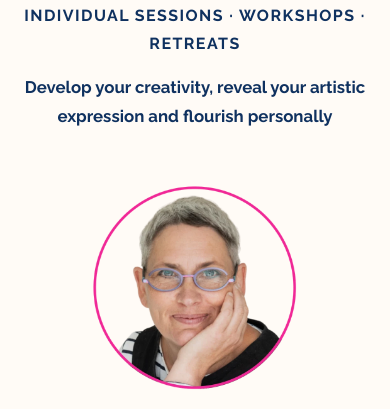
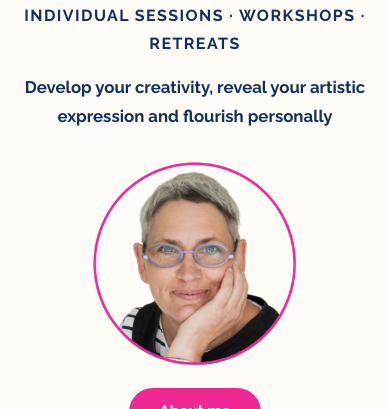
Before and after one commit to OracleCreation/ArianeMarianeWorkShop, a plain HTML site: page EN/index.html in a window 390 px wide. Shown: the part 428-837 px from the top of the page. Drawn offline with Linux system fonts and the light colour scheme; a web font is replaced by a local one.

Commit message:
Add files via upload

```diff
--- a/EN/index.html
+++ b/EN/index.html
@@ -505,6 +505,8 @@
 
 
 
+
+
 <style id="mobileCenterStyle">
 /* évite tout défilement horizontal causé par des éléments décalés/débordants */
 html,body{ overflow-x:hidden; overflow-x:clip; overscroll-behavior-x:none; }
@@ -699,6 +701,51 @@ html,body{ overflow-x:hidden; overflow-x:clip; overscroll-behavior-x:none; }
 /* Les textes gris du site passent en noir */
 :root{ --ink-soft:#000; }
 </style>
+<style id="aboutPhotoCenterFix">
+/* Tablette / téléphone (900 px et moins) : photo ronde + bouton « A propos de moi » centrés verticalement entre le texte du dessus et celui du dessous */
+@media (max-width:900px){
+  .about-photo-col > img[style*="--mx"], .about-photo-col > .btn[style*="--mx"]{
+    transform:translate(var(--mx,0px), calc(var(--my,0px) + var(--abdy,0px))) scale(var(--mscale,1)) !important;
+  }
+}
+</style>
+<script id="aboutPhotoCenterScript">
+(function(){
+  var root = document.documentElement;
+  function isMobile(){ return window.innerWidth <= 900 || root.classList.contains('editor-mobile-view'); }
+  function parts(){
+    var col = document.querySelector('.about-photo-col'); if(!col) return null;
+    var img = col.querySelector('img'), btn = col.querySelector('.btn');
+    var role = document.querySelector('.about-role'), p = null;
+    Array.prototype.forEach.call(document.querySelectorAll('.about-text p'), function(e){ if(!p && (e.textContent||'').trim()) p = e; });
+    return (img && btn && role && p) ? {img:img, btn:btn, role:role, p:p} : null;
+  }
+  function setD(o, v){ o.img.style.setProperty('--abdy', v); o.btn.style.setProperty('--abdy', v); }
+  function place(){
+    var o = parts(); if(!o) return;
+    if(!isMobile() || document.body.classList.contains('edit-mode')){ setD(o, '0px'); return; }
+    var cur = parseFloat(o.img.style.getPropertyValue('--abdy')) || 0;
+    var above = o.role.getBoundingClientRect().bottom, below = o.p.getBoundingClientRect().top;
+    var top = o.img.getBoundingClientRect().top, bottom = o.btn.getBoundingClientRect().bottom;
+    var delta = ((below - bottom) - (top - above)) / 2;
+    if(Math.abs(delta) < 0.5) return;
+    setD(o, Math.round(cur + delta) + 'px');
+  }
+  window.addEventListener('resize', place); window.addEventListener('orientationchange', function(){ setTimeout(place, 150); }); window.addEventListener('load', place);
+  if(document.fonts && document.fonts.ready) document.fonts.ready.then(place);
+  function watch(){
+    var o = parts(); if(!o) return;
+    o.img.addEventListener('load', place);
+    if(window.ResizeObserver){
+      var ro = new ResizeObserver(function(){ place(); });
+      [o.img, o.btn, o.role, o.p].forEach(function(e){ ro.observe(e); });
+    }
+    if(window.MutationObserver) new MutationObserver(function(){ setTimeout(place, 0); }).observe(document.body, {attributes:true, attributeFilter:['class']});
+    place(); setTimeout(place, 400); setTimeout(place, 1500);
+  }
+  if(document.readyState !== 'loading') watch(); else document.addEventListener('DOMContentLoaded', watch);
+})();
+</script>
 </head>
 <body class="" style="">
 
@@ -737,8 +784,8 @@ html,body{ overflow-x:hidden; overflow-x:clip; overscroll-behavior-x:none; }
 <section class="about">
   <div class="container">
     <div class="about-photo-col">
-      <img src="../images/photo-ariane-round.webp" alt="Portrait of Ariane Mariane in her studio" class="" style="transform: translate(-24px, -80px) scale(1); --mx: 0px; --my: 136px; --mscale: 1; --mMT: -43px;">
-      <a href="apropos.html" class="btn" style="transform: translate(-32px, -72px) scale(1); --mx: 0px; --my: 120px; --mscale: 1; --mMT: -48px;">About me</a>
+      <img src="../images/photo-ariane-round.webp" alt="Portrait of Ariane Mariane in her studio" class="" style="transform: translate(-24px, -80px) scale(1); --mx: 0px; --my: 112px; --mscale: 1; --mMT: -43px; --abdy: 0px;">
+      <a href="apropos.html" class="btn" style="transform: translate(-32px, -72px) scale(1); --mx: 0px; --my: 96px; --mscale: 1; --mMT: -48px; --abdy: 0px;">About me</a>
     </div>
 
     <div class="about-content">
@@ -988,6 +1035,7 @@ html,body{ overflow-x:hidden; overflow-x:clip; overscroll-behavior-x:none; }
 
 
 
+
 <div id="navPanel" class="nav-panel" role="dialog" aria-modal="true" aria-label="Menu"><div class="nav-panel-top"><span class="nav-panel-title">Menu</span><button type="button" class="nav-close" aria-label="Close menu">×</button></div><nav>
     <a href="index.html" class="active">Home</a>
     <a href="ARTLAB.html">ARTLab</a>
```
